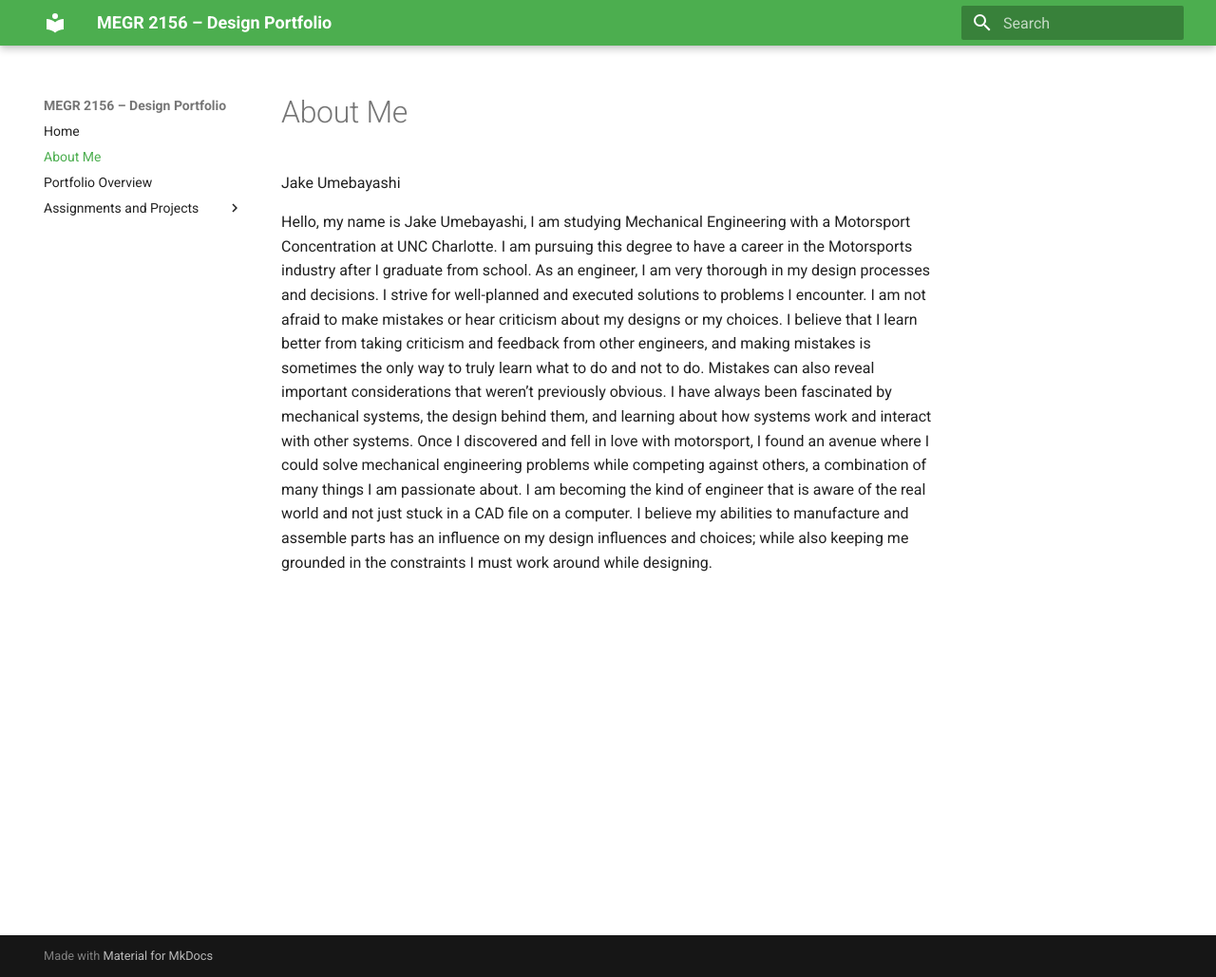
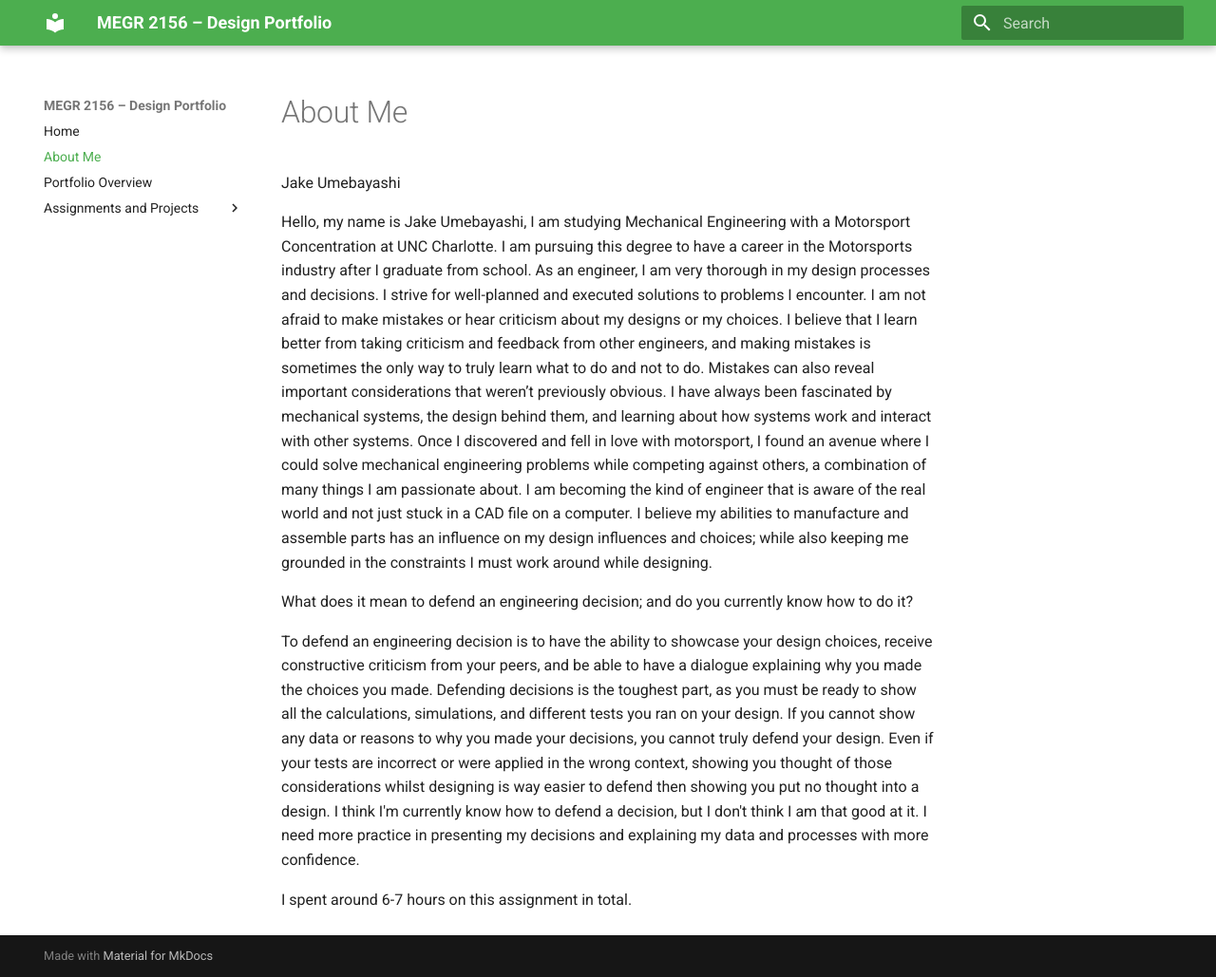
Before and after one commit to J-Umebayashi/megr-2156-portfolio, an MkDocs documentation site: the page built from docs/aboutme/index.md, in a window 1280 px wide and 1029 px high. Shown: the whole window at 95% size. Built offline with MkDocs 1.6.1 and Material for MkDocs 9.7.7, drawn with Linux system fonts in a browser that asks for light colours.

Commit message:
Update index.md

```diff
--- a/docs/aboutme/index.md
+++ b/docs/aboutme/index.md
@@ -2,3 +2,9 @@
 Jake Umebayashi
 
 Hello, my name is Jake Umebayashi, I am studying Mechanical Engineering with a Motorsport Concentration at UNC Charlotte. I am pursuing this degree to have a career in the Motorsports industry after I graduate from school. As an engineer, I am very thorough in my design processes and decisions. I strive for well-planned and executed solutions to problems I encounter. I am not afraid to make mistakes or hear criticism about my designs or my choices. I believe that I learn better from taking criticism and feedback from other engineers, and making mistakes is sometimes the only way to truly learn what to do and not to do. Mistakes can also reveal important considerations that weren’t previously obvious. I have always been fascinated by mechanical systems, the design behind them, and learning about how systems work and interact with other systems. Once I discovered and fell in love with motorsport, I found an avenue where I could solve mechanical engineering problems while competing against others, a combination of many things I am passionate about. I am becoming the kind of engineer that is aware of the real world and not just stuck in a CAD file on a computer. I believe my abilities to manufacture and assemble parts has an influence on my design influences and choices; while also keeping me grounded in the constraints I must work around while designing.
+
+What does it mean to defend an engineering decision; and do you currently know how to do it?
+
+To defend an engineering decision is to have the ability to showcase your design choices, receive constructive criticism from your peers, and be able to have a dialogue explaining why you made the choices you made. Defending decisions is the toughest part, as you must be ready to show all the calculations, simulations, and different tests you ran on your design. If you cannot show any data or reasons to why you made your decisions, you cannot truly defend your design. Even if your tests are incorrect or were applied in the wrong context, showing you thought of those considerations whilst designing is way easier to defend then showing you put no thought into a design. I think I'm currently know how to defend a decision, but I don't think I am that good at it. I need more practice in presenting my decisions and explaining my data and processes with more confidence.
+
+I spent around 6-7 hours on this assignment in total.
```
